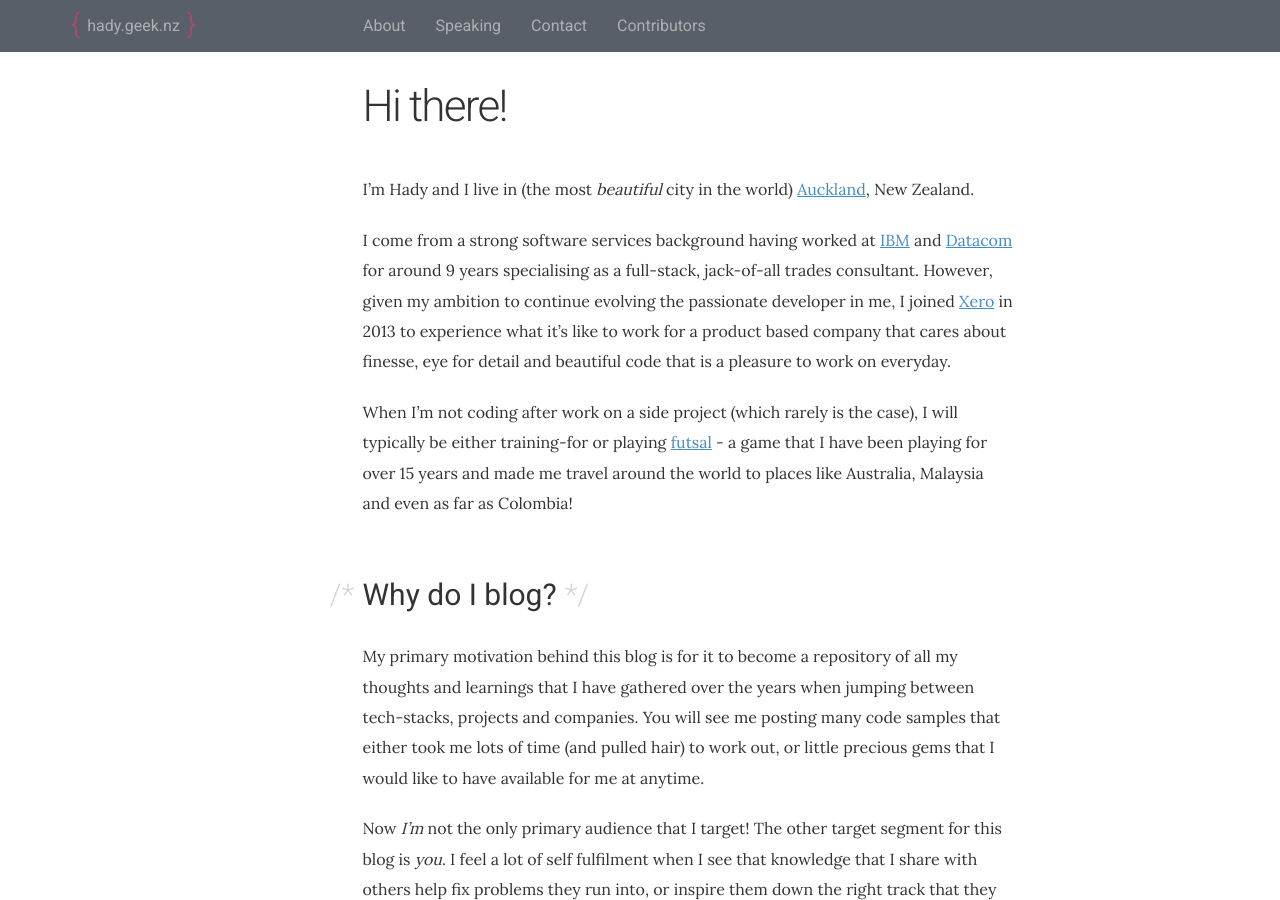
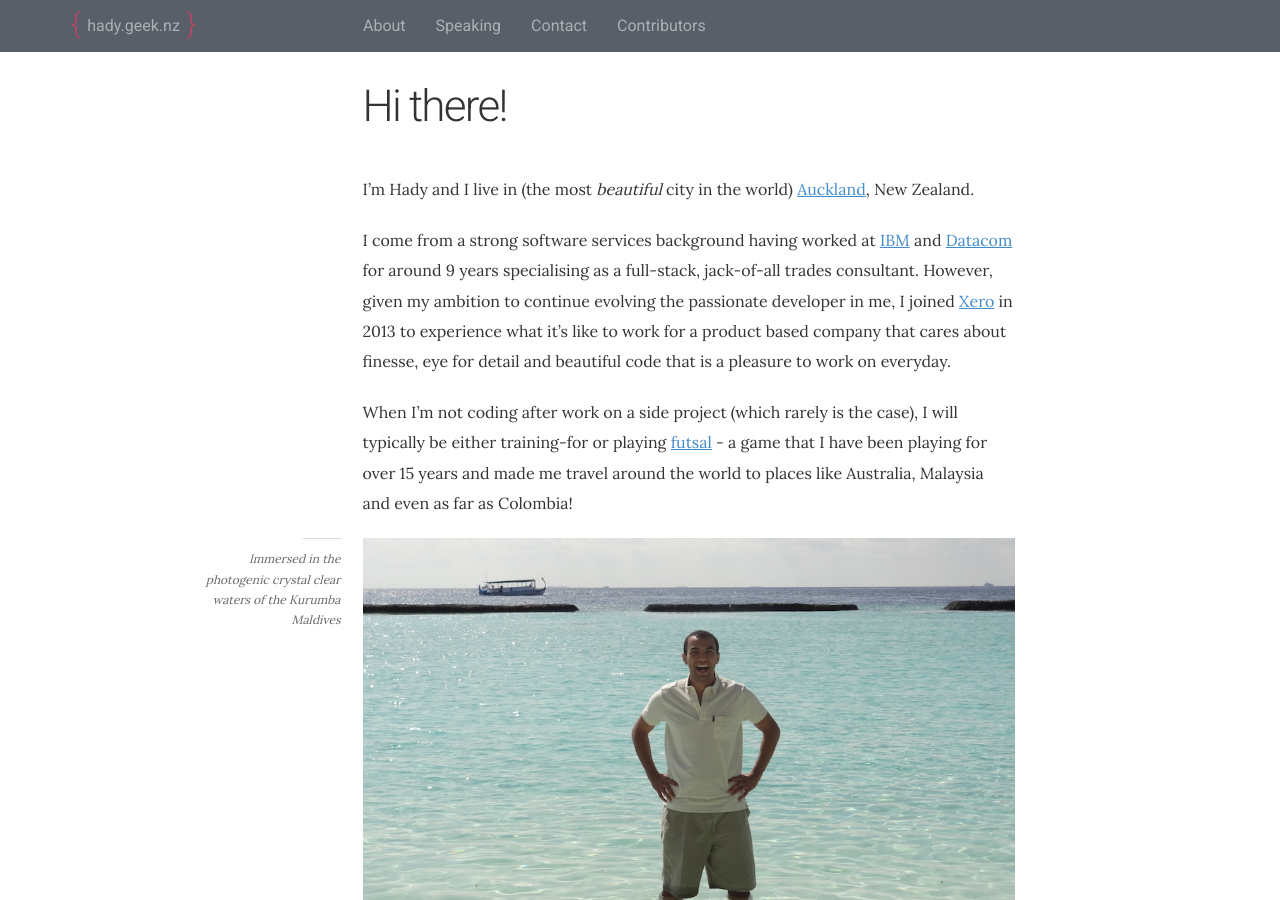
Before and after one commit to hadynz/hadynz.github.io, a Jekyll site: the page built from about.md, in a window 1280 px wide and 900 px high. Built offline with Jekyll 4.4.1, drawn with Linux system fonts in a browser that asks for light colours; some web fonts are replaced; comment, search, counter and statistics services are not loaded.

Commit message:
Add maldives image to about page

```diff
--- a/about.md
+++ b/about.md
@@ -17,6 +17,8 @@ pleasure to work on everyday.
 When I'm not coding after work on a side project (which rarely is the case), I will typically be either training-for or
 playing [futsal](http://youtu.be/unFlcSwdDFc) - a game that I have been playing for over 15 years and made me travel
 around the world to places like Australia, Malaysia and even as far as Colombia!
+
+{% include post/_image.html url="/assets/images/photos/misc/hady_maldives.jpg" description="Immersed in the photogenic crystal clear waters of the Kurumba Maldives" %}
 
 ## Why do I blog?
 My primary motivation behind this blog is for it to become a repository of all my thoughts and learnings that I
```
Also changed, not shown: assets/images/photos/misc/hady_maldives.JPG (added).
